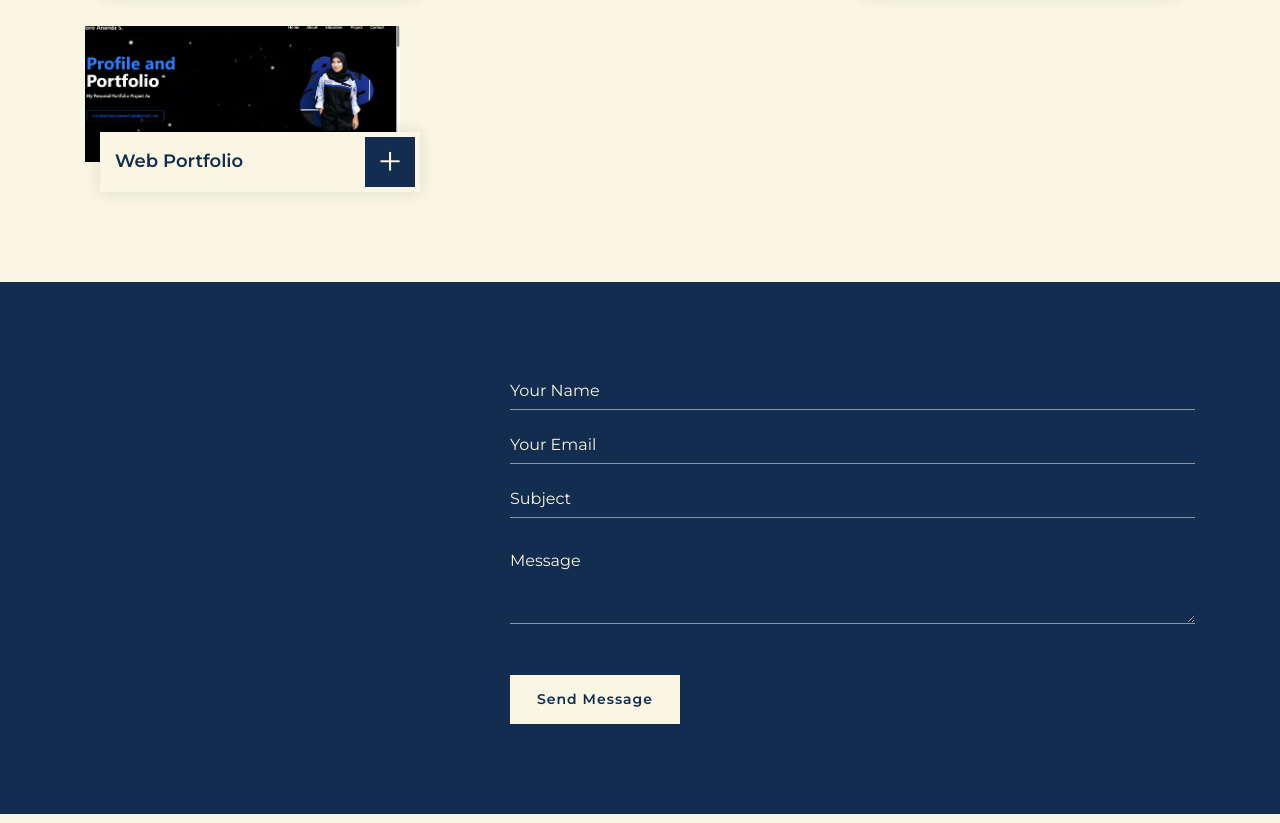
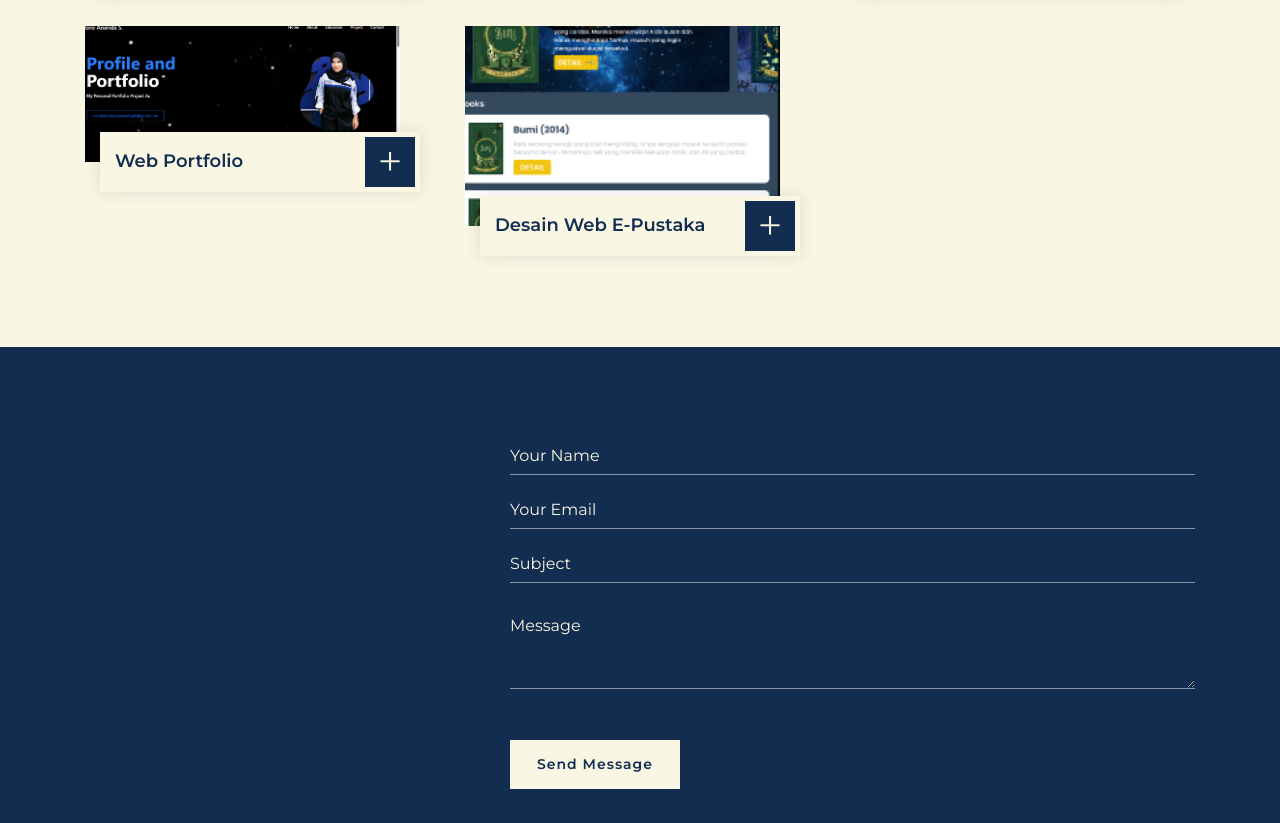
Before and after one commit to RAFazarikha/my-portfolio, a plain HTML site: page index.html in a window 1280 px wide. Shown: the part 5054-5877 px from the top of the page. Drawn offline with nearby package versions, Linux system fonts and the light colour scheme.

Commit message:
add new portfolio item for web design project in index.html

```diff
--- a/index.html
+++ b/index.html
@@ -500,6 +500,17 @@
                             </div>
                         </div>
                     </div>
+                    <div class="col-lg-4 col-md-6 col-sm-12 portfolio-item filter-2 wow fadeInUp" data-wow-delay="0.8s">
+                        <div class="portfolio-wrap">
+                            <div class="portfolio-img">
+                                <img src="img/design-web-epustaka.png" alt="Image">
+                            </div>
+                            <div class="portfolio-text">
+                                <h3>Desain Web E-Pustaka</h3>
+                                <a class="btn" href="img/design-web-epustaka.png" data-lightbox="portfolio">+</a>
+                            </div>
+                        </div>
+                    </div>
                 </div>
             </div>
         </div>
```
Also changed, not shown: img/design-web-epustaka.png (added).
